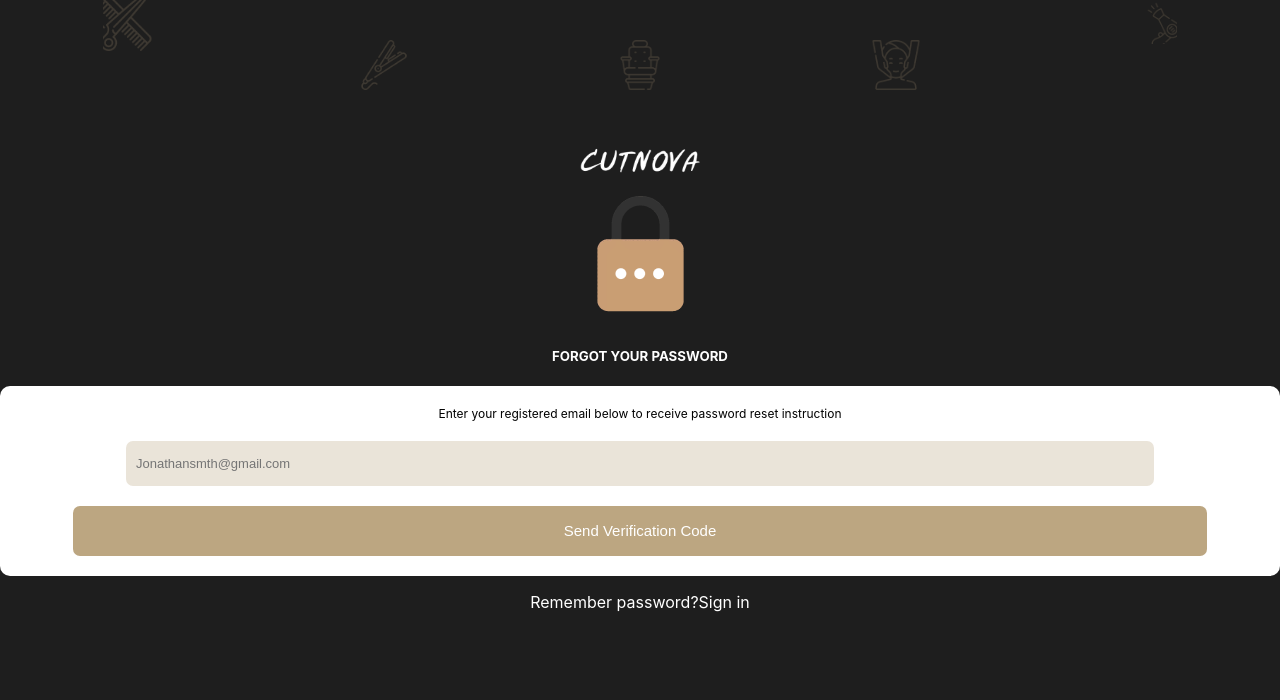
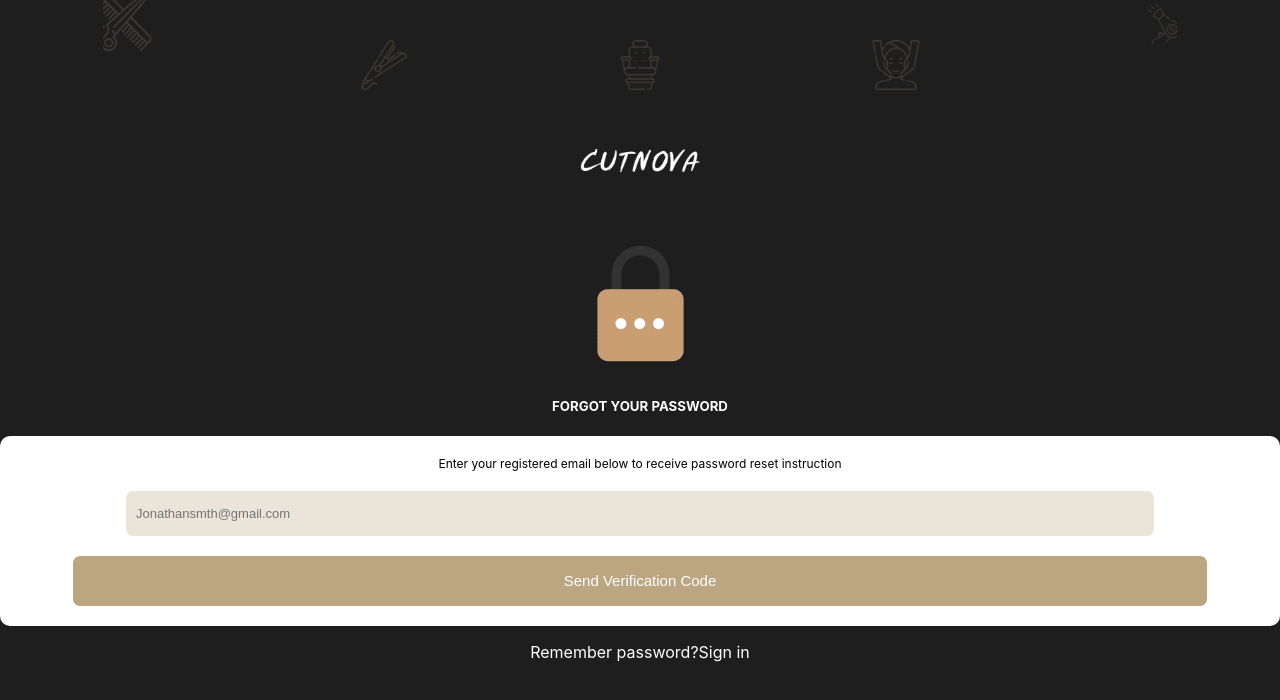
Before and after one commit to MA01ha05k09/Cutnova, a React (Create React App) app: page /forgot in a window 1280 px wide. Shown: the top 700 px of the page. Built offline with nearby package versions, Linux system fonts and the light colour scheme.

Commit message:
forgot page

```diff
--- a/src/App.js
+++ b/src/App.js
@@ -15,7 +15,7 @@
 <Route path="/onboard" element={<Onboarding/>} />
 <Route path= "/Create" element={<Create/>}/>
 <Route path= "/login" element={<Login/>}/>
-<Route path= "/Forgot" element={<Forgot/>}/>
+<Route path= "/forgot" element={<Forgot/>}/>
 
 
       </Routes>
--- a/src/loging/login.js
+++ b/src/loging/login.js
@@ -32,10 +32,11 @@
                             <input className='login-input-page' type='text' placeholder='Password'></input>
 
                         </div>
+                        <Link className='login' to="/forgot">
                        <div className='Forgot-Password-div'>
                         Forgot Password?
                        </div>
-
+                       </Link>
 
                         <div className='login-account-div'>
                             <button className='login-account-button'>Sing in</button>
@@ -69,11 +70,11 @@
                             <div>Facebook</div>
                         </div>
                     </div>
-
+<Link className='link-tag'to ="/create">
                     <div className=' login-dont-div'>
                         <p>don't have an account? Sign In</p>
                     </div>
-
+                    </Link>
                 </div>
 
             </div>
--- a/src/style/Forgot.css
+++ b/src/style/Forgot.css
@@ -2,14 +2,16 @@
   display: flex;
   justify-content: center;
 }
-.Rectangle-logo{
+.Rectangle-logo {
   display: flex;
   justify-content: center;
-    margin-top: -50px;
+  /* margin-top: -50px; */
+
 }
 .Rectangle-logo-div {
   display: flex;
   justify-content: center;
+
 }
 .Forgot-page {
   background-color: rgba(30, 30, 30, 255);
@@ -19,47 +21,44 @@
   text-align: center;
   color: white;
 }
-.register-email-div{
+.register-email-div {
   /* background-color: white; */
   border-radius: 5px;
   text-align: center;
   font-size: 12px;
-
 }
-.forgot-card-div{
+.forgot-card-div {
   display: flex;
   flex-direction: column;
   gap: 20px;
   padding: 20px 10px;
   background-color: white;
   border-radius: 10px;
-
 }
-.forgot-last-button-div{
+.forgot-last-button-div {
   text-align: center;
   /* margin-top: 56px; */
   /* margin-bottom: 20px; */
 }
-.forgot-input-page{
+.forgot-input-page {
   width: 80%;
   /* height: 50px; */
   background-color: #eae4d9;
   padding: 15px 10px;
-    color:#d3bf9c;
+  color: #d3bf9c;
   font-size: 13px;
   border: none;
   border-radius: 7px;
 }
 
-.cuttnova-logo{
+.cuttnova-logo {
   width: 130px;
   margin-top: 10px;
 }
-.forgot-remember-div{
+.forgot-remember-div {
   display: flex;
   justify-content: center;
-    color:white;
+  color: white;
   /* background-color: black; */
   background-color: rgba(30, 30, 30, 255);
-
 }
```
Lines whose indentation alone changed are shown as unchanged.
